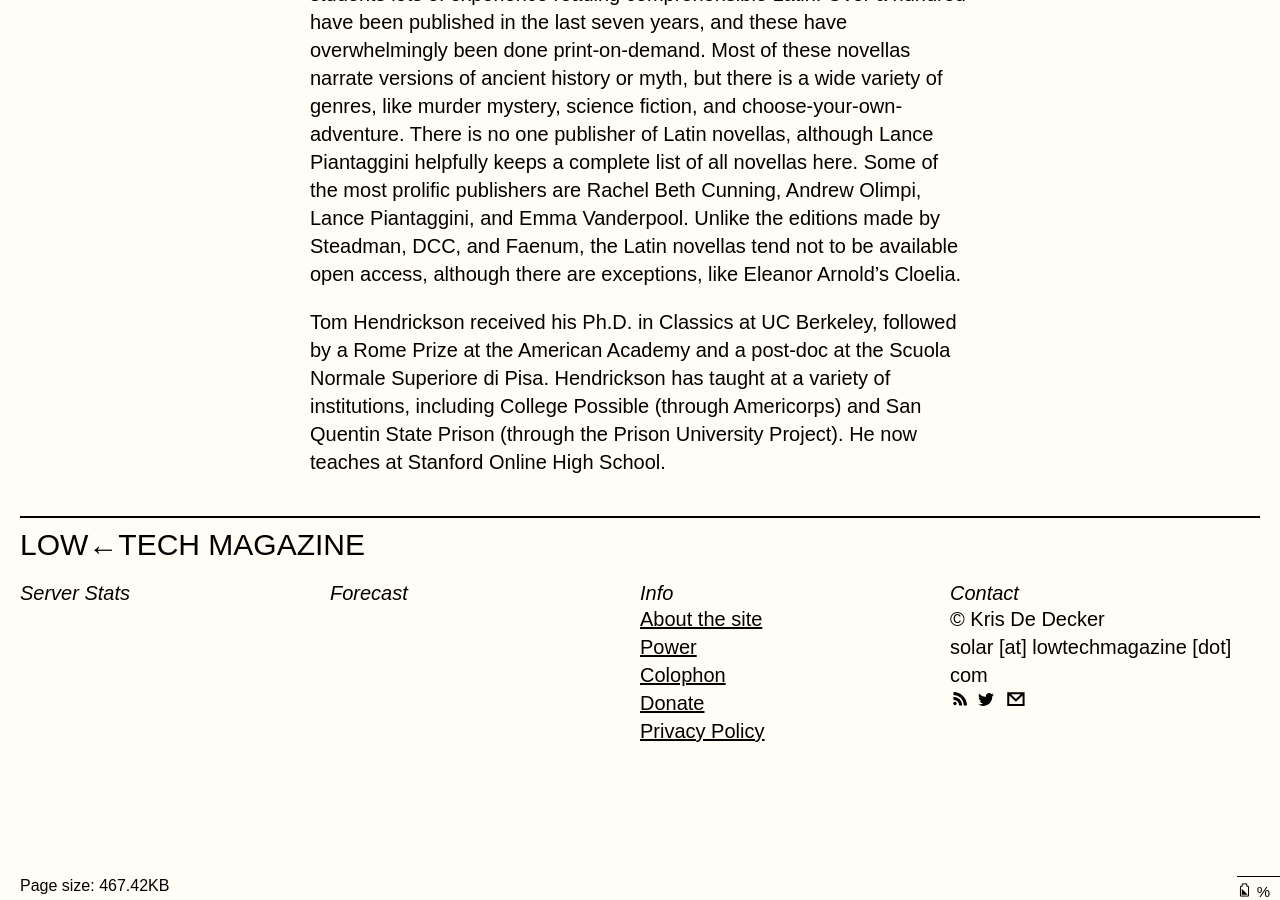
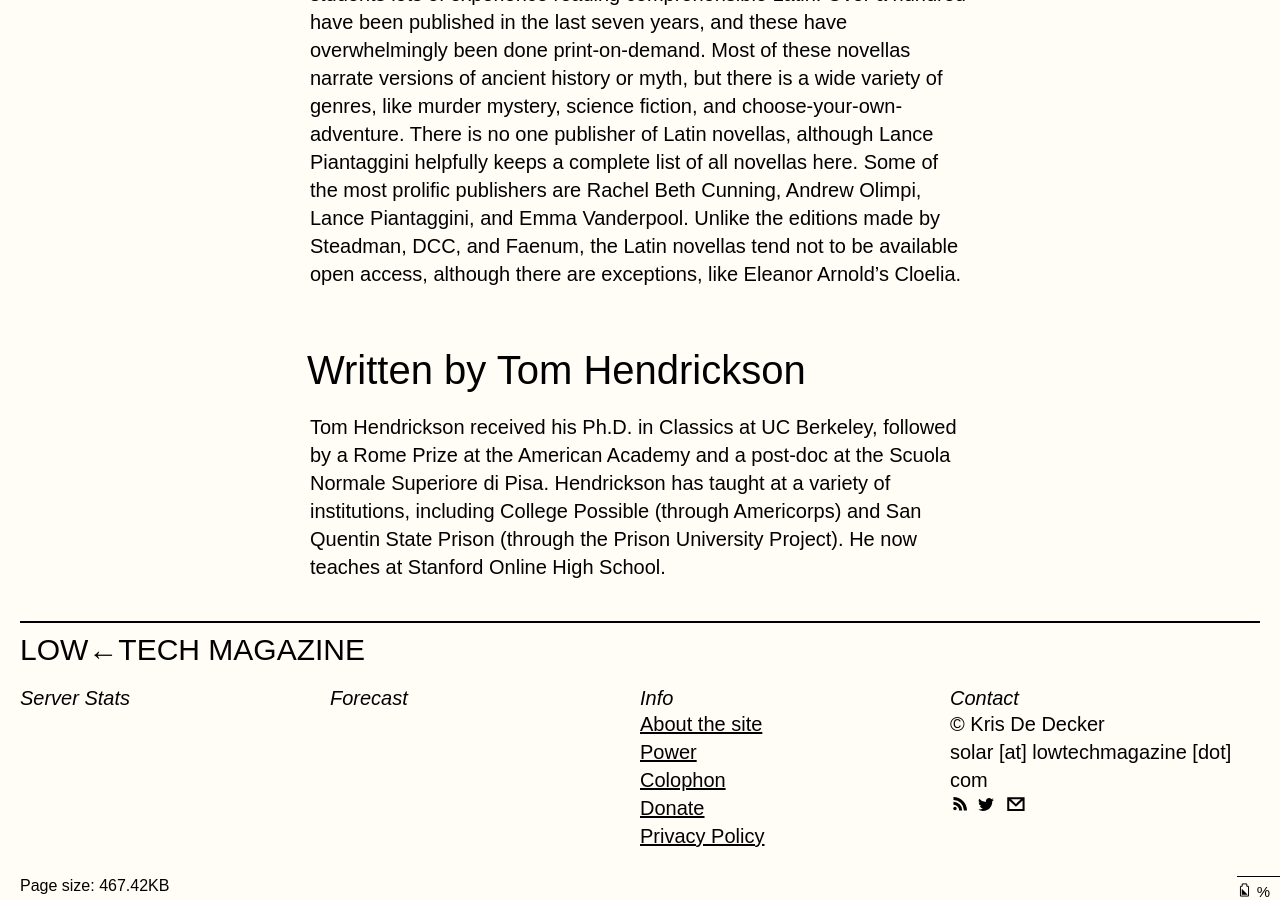
Before and after one commit to paidinst/paidinst.github.io, a Jekyll site: the page built from _posts/2022-03-16-test.md, in a window 1280 px wide and 900 px high, scrolled down 5153 px. Built offline with Jekyll 4.4.1, drawn with Linux system fonts in a browser that asks for light colours.

Commit message:
Update 2022-03-16-test.md

```diff
--- a/_posts/2022-03-16-test.md
+++ b/_posts/2022-03-16-test.md
@@ -47,4 +47,6 @@ Faenum Publishing (faenumpublishing.com): Like Steadman, Faenum’s focus is on
 An image of Emma Vanderpool’s novella Eumachia
 Latin novellas: Novellas written in easy Latin have become popular as a way to give students lots of experience reading comprehensible Latin. Over a hundred have been published in the last seven years, and these have overwhelmingly been done print-on-demand. Most of these novellas narrate versions of ancient history or myth, but there is a wide variety of genres, like murder mystery, science fiction, and choose-your-own-adventure. There is no one publisher of Latin novellas, although Lance Piantaggini helpfully keeps a complete list of all novellas here. Some of the most prolific publishers are Rachel Beth Cunning, Andrew Olimpi, Lance Piantaggini, and Emma Vanderpool. Unlike the editions made by Steadman, DCC, and Faenum, the Latin novellas tend not to be available open access, although there are exceptions, like Eleanor Arnold’s Cloelia.
 
+## Written by Tom Hendrickson
+
 Tom Hendrickson received his Ph.D. in Classics at UC Berkeley, followed by a Rome Prize at the American Academy and a post-doc at the Scuola Normale Superiore di Pisa. Hendrickson has taught at a variety of institutions, including College Possible (through Americorps) and San Quentin State Prison (through the Prison University Project). He now teaches at Stanford Online High School.
```
